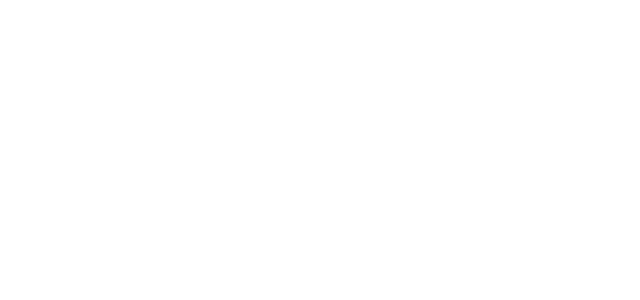
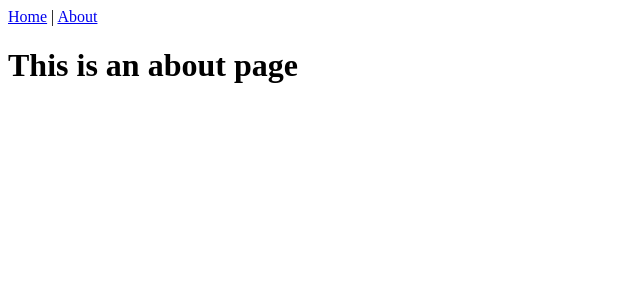
Before and after one commit to Flowko/countries-rest-api-app, a Vue app: page /#/about in a window 1280 px wide. Before the commit this address led to /. Shown: the top 300 px of the page, without its empty margins (0-640 px from the left). Built offline with nearby package versions, Linux system fonts and the light colour scheme.

Commit message:
added router and vuex

```diff
--- a/package.json
+++ b/package.json
@@ -9,11 +9,15 @@
   },
   "dependencies": {
     "core-js": "^3.6.5",
-    "vue": "^3.0.0"
+    "vue": "^3.0.0",
+    "vue-router": "^4.0.0-0",
+    "vuex": "^4.0.0-0"
   },
   "devDependencies": {
     "@vue/cli-plugin-babel": "~4.5.0",
     "@vue/cli-plugin-eslint": "~4.5.0",
+    "@vue/cli-plugin-router": "~4.5.0",
+    "@vue/cli-plugin-vuex": "~4.5.0",
     "@vue/cli-service": "~4.5.0",
     "@vue/compiler-sfc": "^3.0.0",
     "@vue/eslint-config-prettier": "^6.0.0",
--- a/src/App.vue
+++ b/src/App.vue
@@ -1,12 +1,11 @@
 <template>
-  <div></div>
+  <div id="nav">
+    <router-link to="/">Home</router-link> |
+    <router-link to="/about">About</router-link>
+  </div>
+  <router-view />
 </template>
 
-<script>
-export default {
-  name: "App",
-  components: {},
-};
-</script>
+<style lang="scss">
 
-<style lang="scss"></style>
+</style>
--- a/src/main.js
+++ b/src/main.js
@@ -1,4 +1,6 @@
 import { createApp } from "vue";
 import App from "./App.vue";
+import router from "./router";
+import store from "./store";
 
-createApp(App).mount("#app");
+createApp(App).use(store).use(router).mount("#app");
--- /dev/null
+++ b/src/router/index.js
@@ -0,0 +1,26 @@
+import { createRouter, createWebHashHistory } from "vue-router";
+import Home from "../views/Home.vue";
+
+const routes = [
+  {
+    path: "/",
+    name: "Home",
+    component: Home,
+  },
+  {
+    path: "/about",
+    name: "About",
+    // route level code-splitting
+    // this generates a separate chunk (about.[hash].js) for this route
+    // which is lazy-loaded when the route is visited.
+    component: () =>
+      import(/* webpackChunkName: "about" */ "../views/About.vue"),
+  },
+];
+
+const router = createRouter({
+  history: createWebHashHistory(),
+  routes,
+});
+
+export default router;
--- /dev/null
+++ b/src/store/index.js
@@ -0,0 +1,8 @@
+import { createStore } from "vuex";
+
+export default createStore({
+  state: {},
+  mutations: {},
+  actions: {},
+  modules: {},
+});
--- /dev/null
+++ b/src/views/About.vue
@@ -0,0 +1,5 @@
+<template>
+  <div class="about">
+    <h1>This is an about page</h1>
+  </div>
+</template>
--- /dev/null
+++ b/src/views/Home.vue
@@ -0,0 +1,15 @@
+<template>
+  <div class="home">
+    home
+  </div>
+</template>
+
+<script>
+
+export default {
+  name: "Home",
+  components: {
+
+  },
+};
+</script>
```
Also changed, not shown: 1 other file (tests, documents, lock files or other folders).
